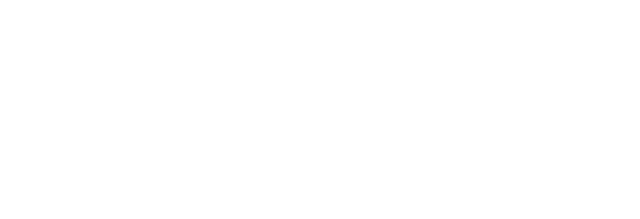
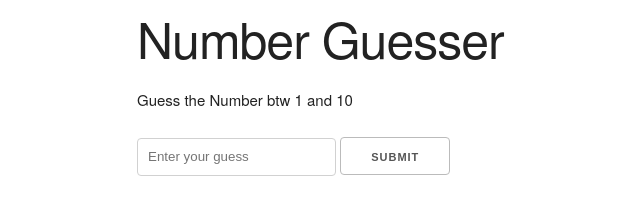
Before and after one commit to ngyaomin/numberguesser, a plain HTML site: page index.html in a window 1280 px wide. Shown: the whole page, without its empty margins (23-663 px from the left). Drawn offline with nearby package versions, Linux system fonts and the light colour scheme.

Commit message:
Simple Layout

```diff
--- a/index.html
+++ b/index.html
@@ -5,9 +5,19 @@
   <meta name="viewport" content="width=device-width, initial-scale=1.0">
   <meta http-equiv="X-UA-Compatible" content="ie=edge">
   <link rel="stylesheet" href="https://cdnjs.cloudflare.com/ajax/libs/skeleton/2.0.4/skeleton.css" />
-  <title>Document</title>
+  <title>Number Guesser</title>
 </head>
 <body>
-
+  <div class="container">
+    <h1>Number Guesser</h1>
+    <div id="game">
+      <p>Guess the Number btw <span
+      class="min-num">1</span> and <span
+      class="max-num">10</span></p>
+      <input type="number" id="guess-input" placeholder="Enter your guess">
+      <input type="submit" value="Submit" id="guess-value">
+      <p class="message"></p>
+    </div>
+  </div>
 </body>
 </html>
```
